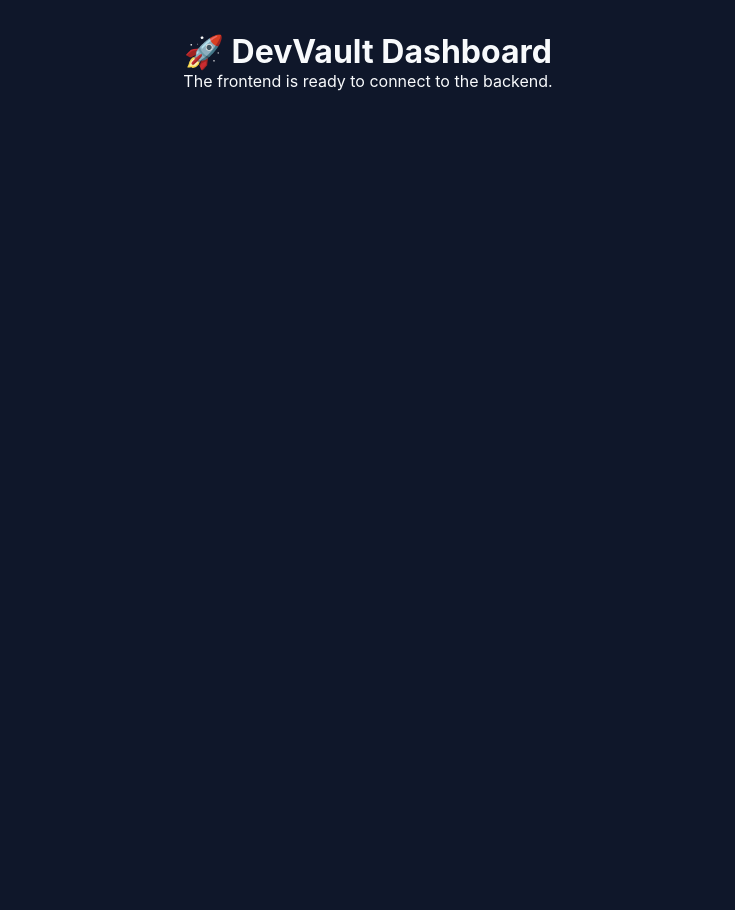
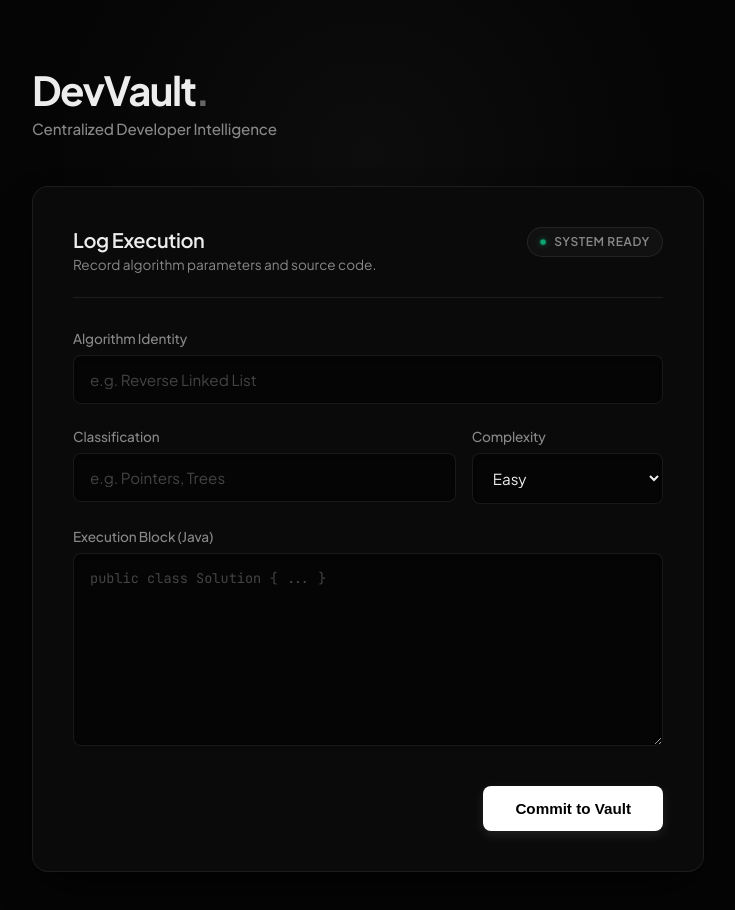
Before and after one commit to kalpesh730/DevVault, a React (Vite) app in the folder client/: page / in a window 1280 px wide. Shown: the top 910 px of the page, without its empty margins (272-1007 px from the left). Before the commit the page ends 800 px from the top, so only its background shows below. Built offline with nearby package versions, Linux system fonts and the light colour scheme.

Commit message:
feat(client): build premium glassmorphism log form UI

```diff
--- a/client/src/App.jsx
+++ b/client/src/App.jsx
@@ -1,10 +1,23 @@
 import "./index.css";
+import LogForm from "./components/LogForm";
 
 function App() {
   return (
-    <div style={{ padding: "2rem", textAlign: "center" }}>
-      <h1>🚀 DevVault Dashboard</h1>
-      <p>The frontend is ready to connect to the backend.</p>
+    <div className="app-wrapper">
+      <div className="ambient-glow"></div>
+
+      <div className="dashboard-container">
+        <header className="brand-header">
+          <h1 className="brand-title">
+            DevVault<span className="brand-accent">.</span>
+          </h1>
+          <p className="brand-tagline">Centralized Developer Intelligence</p>
+        </header>
+
+        <main className="main-content">
+          <LogForm />
+        </main>
+      </div>
     </div>
   );
 }
--- /dev/null
+++ b/client/src/components/LogForm.jsx
@@ -0,0 +1,99 @@
+import { useState } from "react";
+
+export default function LogForm() {
+  const [formData, setFormData] = useState({
+    title: "",
+    topic: "",
+    difficulty: "Easy",
+    solutionCode: "",
+  });
+
+  const handleChange = (e) => {
+    setFormData({ ...formData, [e.target.name]: e.target.value });
+  };
+
+  const handleSubmit = (e) => {
+    e.preventDefault();
+    console.log("Transmission payload:", formData);
+  };
+
+  return (
+    <div className="glass-card">
+      <div className="card-header">
+        <div className="header-title">
+          <h2>Log Execution</h2>
+          <p className="subtitle">
+            Record algorithm parameters and source code.
+          </p>
+        </div>
+        <div className="status-indicator">
+          <span className="pulse-dot"></span>
+          <span className="status-text">System Ready</span>
+        </div>
+      </div>
+
+      <form onSubmit={handleSubmit} className="premium-form">
+        <div className="input-group">
+          <label>Algorithm Identity</label>
+          <input
+            type="text"
+            name="title"
+            placeholder="e.g. Reverse Linked List"
+            value={formData.title}
+            onChange={handleChange}
+            required
+            autoComplete="off"
+            spellCheck="false"
+          />
+        </div>
+
+        <div className="row-group">
+          <div className="input-group">
+            <label>Classification</label>
+            <input
+              type="text"
+              name="topic"
+              placeholder="e.g. Pointers, Trees"
+              value={formData.topic}
+              onChange={handleChange}
+              required
+              autoComplete="off"
+            />
+          </div>
+
+          <div className="input-group">
+            <label>Complexity</label>
+            <select
+              name="difficulty"
+              value={formData.difficulty}
+              onChange={handleChange}
+            >
+              <option value="Easy">Easy</option>
+              <option value="Medium">Medium</option>
+              <option value="Hard">Hard</option>
+            </select>
+          </div>
+        </div>
+
+        <div className="input-group">
+          <label>Execution Block (Java)</label>
+          <textarea
+            name="solutionCode"
+            placeholder="public class Solution { ... }"
+            rows="8"
+            value={formData.solutionCode}
+            onChange={handleChange}
+            required
+            spellCheck="false"
+          ></textarea>
+        </div>
+
+        <div className="action-row">
+          <button type="submit" className="primary-btn">
+            Commit to Vault
+          </button>
+        </div>
+      </form>
+    </div>
+  );
+}
--- a/client/src/index.css
+++ b/client/src/index.css
@@ -1,11 +1,236 @@
+@import url('https://fonts.googleapis.com/css2?family=Plus+Jakarta+Sans:wght@400;500;600;700&display=swap');
+@import url('https://fonts.googleapis.com/css2?family=JetBrains+Mono:wght@400;500&display=swap');
+
+:root {
+  --bg-obsidian: #050505;
+  --bg-surface: #0a0a0a;
+  --border-subtle: rgba(255, 255, 255, 0.08);
+  --border-hover: rgba(255, 255, 255, 0.2);
+  --text-primary: #ededed;
+  --text-secondary: #888888;
+  --accent-primary: #ffffff;
+  --focus-ring: rgba(255, 255, 255, 0.15);
+}
+
 * {
   margin: 0;
   padding: 0;
   box-sizing: border-box;
-  font-family: 'Inter', system-ui, Avenir, Helvetica, Arial, sans-serif;
 }
 
 body {
-  background-color: #0f172a; /* Deep slate dark mode */
-  color: #f8fafc; /* Crisp white text */
+  background-color: var(--bg-obsidian);
+  color: var(--text-primary);
+  font-family: 'Plus Jakarta Sans', sans-serif;
+  -webkit-font-smoothing: antialiased;
+  min-height: 100vh;
+  overflow-x: hidden;
 }
+
+/* Background Ambient Lighting */
+.app-wrapper {
+  position: relative;
+  min-height: 100vh;
+  display: flex;
+  flex-direction: column;
+  align-items: center;
+}
+
+.ambient-glow {
+  position: absolute;
+  top: -10%;
+  left: 50%;
+  transform: translateX(-50%);
+  width: 60vw;
+  height: 500px;
+  background: radial-gradient(circle, rgba(255, 255, 255, 0.03) 0%, rgba(0, 0, 0, 0) 70%);
+  pointer-events: none;
+  z-index: 0;
+}
+
+.dashboard-container {
+  width: 100%;
+  max-width: 720px;
+  padding: 4rem 1.5rem;
+  z-index: 1;
+}
+
+/* Typography & Brand */
+.brand-header {
+  margin-bottom: 3rem;
+  text-align: left;
+}
+
+.brand-title {
+  font-size: 2.5rem;
+  font-weight: 700;
+  letter-spacing: -0.04em;
+  color: var(--text-primary);
+  margin-bottom: 0.25rem;
+}
+
+.brand-accent {
+  color: #666;
+}
+
+.brand-tagline {
+  font-size: 0.95rem;
+  color: var(--text-secondary);
+  font-weight: 500;
+  letter-spacing: -0.01em;
+}
+
+/* The Glass Card */
+.glass-card {
+  background: var(--bg-surface);
+  border: 1px solid var(--border-subtle);
+  border-radius: 16px;
+  padding: 2.5rem;
+  box-shadow: 0 20px 40px -10px rgba(0, 0, 0, 0.8);
+  position: relative;
+  backdrop-filter: blur(10px);
+}
+
+/* Card Header & Status */
+.card-header {
+  display: flex;
+  justify-content: space-between;
+  align-items: flex-start;
+  margin-bottom: 2rem;
+  border-bottom: 1px solid var(--border-subtle);
+  padding-bottom: 1.5rem;
+}
+
+.header-title h2 {
+  font-size: 1.25rem;
+  font-weight: 600;
+  letter-spacing: -0.02em;
+  margin-bottom: 0.25rem;
+}
+
+.header-title .subtitle {
+  font-size: 0.85rem;
+  color: var(--text-secondary);
+}
+
+.status-indicator {
+  display: flex;
+  align-items: center;
+  gap: 0.5rem;
+  background: rgba(255, 255, 255, 0.03);
+  padding: 0.4rem 0.75rem;
+  border-radius: 999px;
+  border: 1px solid var(--border-subtle);
+}
+
+.pulse-dot {
+  width: 6px;
+  height: 6px;
+  background-color: #10b981;
+  border-radius: 50%;
+  box-shadow: 0 0 8px rgba(16, 185, 129, 0.6);
+  animation: pulse 2s infinite;
+}
+
+@keyframes pulse {
+  0% { opacity: 1; transform: scale(1); }
+  50% { opacity: 0.5; transform: scale(0.8); }
+  100% { opacity: 1; transform: scale(1); }
+}
+
+.status-text {
+  font-size: 0.75rem;
+  font-weight: 600;
+  color: var(--text-secondary);
+  text-transform: uppercase;
+  letter-spacing: 0.05em;
+}
+
+/* Form Inputs */
+.premium-form {
+  display: flex;
+  flex-direction: column;
+  gap: 1.5rem;
+}
+
+.row-group {
+  display: grid;
+  grid-template-columns: 2fr 1fr;
+  gap: 1rem;
+}
+
+.input-group {
+  display: flex;
+  flex-direction: column;
+  gap: 0.5rem;
+}
+
+label {
+  font-size: 0.85rem;
+  font-weight: 500;
+  color: var(--text-secondary);
+  letter-spacing: -0.01em;
+}
+
+input, select, textarea {
+  width: 100%;
+  background: var(--bg-obsidian);
+  border: 1px solid var(--border-subtle);
+  color: var(--text-primary);
+  border-radius: 8px;
+  padding: 0.875rem 1rem;
+  font-size: 0.95rem;
+  font-family: inherit;
+  transition: all 0.2s ease;
+  box-shadow: inset 0 2px 4px rgba(0,0,0,0.2);
+}
+
+textarea {
+  font-family: 'JetBrains Mono', monospace;
+  font-size: 0.85rem;
+  resize: vertical;
+  line-height: 1.5;
+}
+
+input::placeholder, textarea::placeholder {
+  color: #444;
+}
+
+input:hover, select:hover, textarea:hover {
+  border-color: var(--border-hover);
+}
+
+input:focus, select:focus, textarea:focus {
+  outline: none;
+  border-color: #555;
+  box-shadow: 0 0 0 3px var(--focus-ring);
+}
+
+/* The Call to Action */
+.action-row {
+  margin-top: 1rem;
+  display: flex;
+  justify-content: flex-end;
+}
+
+.primary-btn {
+  background: var(--accent-primary);
+  color: #000;
+  border: none;
+  padding: 0.875rem 2rem;
+  font-size: 0.95rem;
+  font-weight: 600;
+  border-radius: 8px;
+  cursor: pointer;
+  transition: transform 0.1s ease, box-shadow 0.2s ease;
+  box-shadow: 0 4px 12px rgba(255, 255, 255, 0.1);
+}
+
+.primary-btn:hover {
+  transform: translateY(-1px);
+  box-shadow: 0 6px 16px rgba(255, 255, 255, 0.15);
+}
+
+.primary-btn:active {
+  transform: translateY(1px);
+}
```
